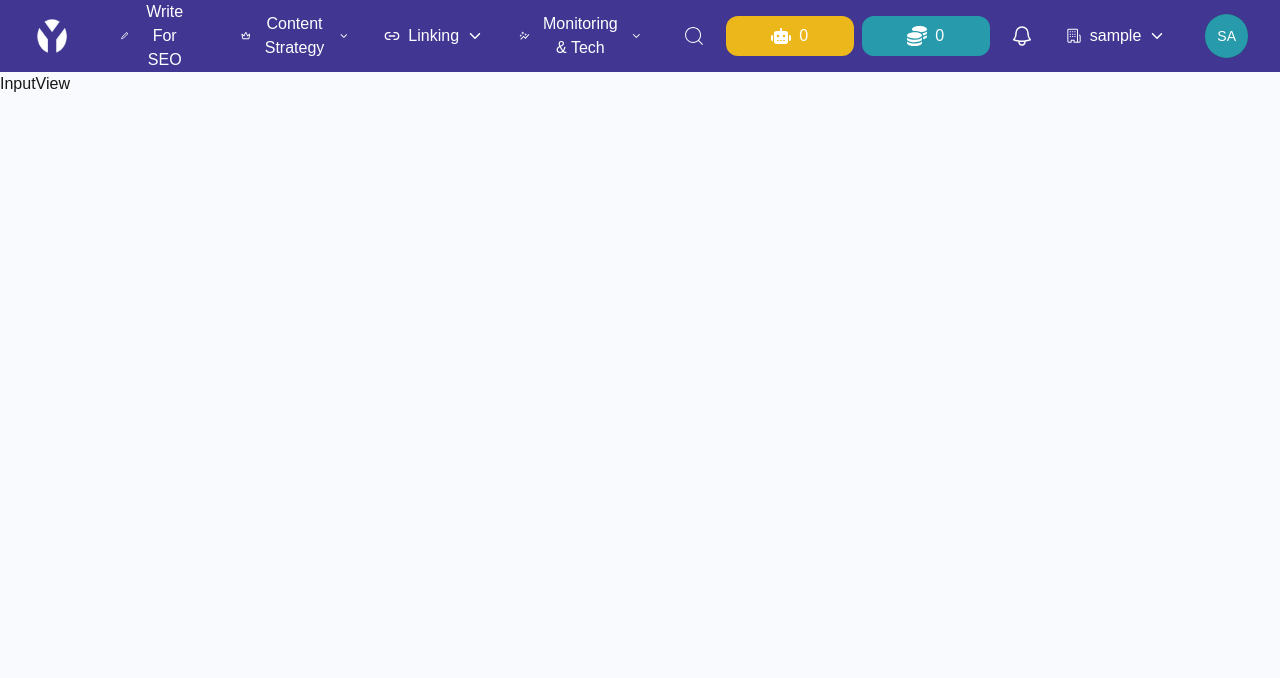
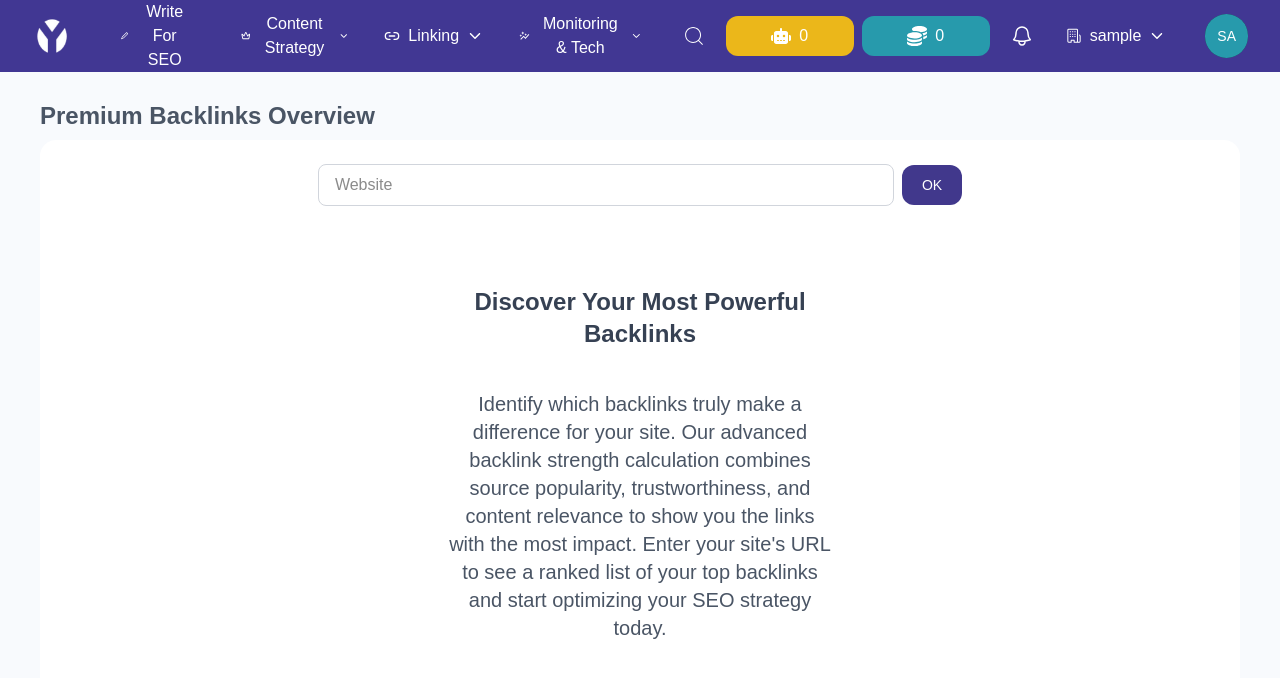
Before and after one commit to toptalentcoder/SEO-Lumenia, a Next.js app in the folder client/: page /top/pages in a window 1280 px wide. Shown: the top 678 px of the page. Built offline with nearby package versions, Linux system fonts and the light colour scheme; sample sign-in values are in the browser's storage.

Commit message:
inputview for top/pages
Co-authored-by: HealerDevOps <gonggong624721@gmai.com>

```diff
--- a/client/src/app/top/pages/page.js
+++ b/client/src/app/top/pages/page.js
@@ -22,14 +22,27 @@ export default function Linking(){
     };
 
     return(
-        <div>
+        <div className='px-10 py-7'>
+            <p className='text-gray-600 font-semibold text-2xl'>Premium Backlinks Overview</p>
+
+            <div className='bg-white rounded-2xl mt-2 p-6'>
+                <div className='flex items-center justify-center gap-2'>
+                    <input
+                        type='text'
+                        className='border border-gray-300 focus:outline-[#413793] focus:outline-1 rounded-lg px-4 py-2 w-1/2'
+                        placeholder='Website'
+                    />
+                    <button className="bg-[#41388C] text-white px-5 py-2.5 rounded-xl cursor-pointer text-sm">OK</button>
+                </div>
+                <div className='flex justify-center mt-20 mb-20'>
                     {loading ? (
                         <div>
                             Loading....
                         </div>
                     ) : currentView === 'input' ? (
-                <div>
-                    InputView
+                        <div className='w-1/3 text-center'>
+                            <h1 className='font-semibold text-2xl text-gray-700'>Discover Your Most Powerful Backlinks</h1>
+                            <p className='mt-10 text-xl text-gray-600'>Identify which backlinks truly make a difference for your site. Our advanced backlink strength calculation combines source popularity, trustworthiness, and content relevance to show you the links with the most impact. Enter your site&#39;s URL to see a ranked list of your top backlinks and start optimizing your SEO strategy today.</p>
                         </div>
                     ) : (
                         <div>
@@ -37,5 +50,9 @@ export default function Linking(){
                         </div>
                     )}
                 </div>
+
+            </div>
+
+        </div>
     )
 }
```
Lines whose indentation alone changed are shown as unchanged.
